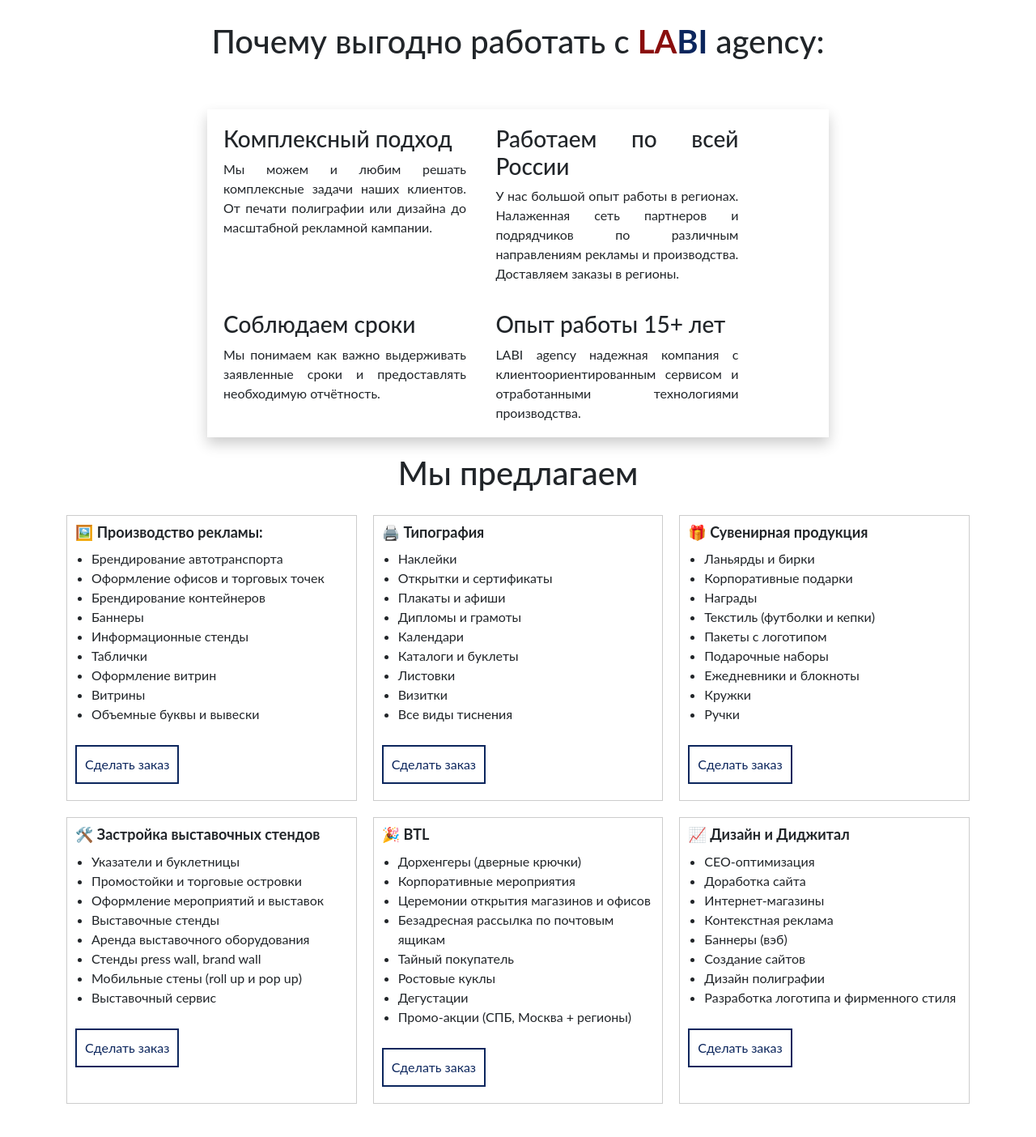
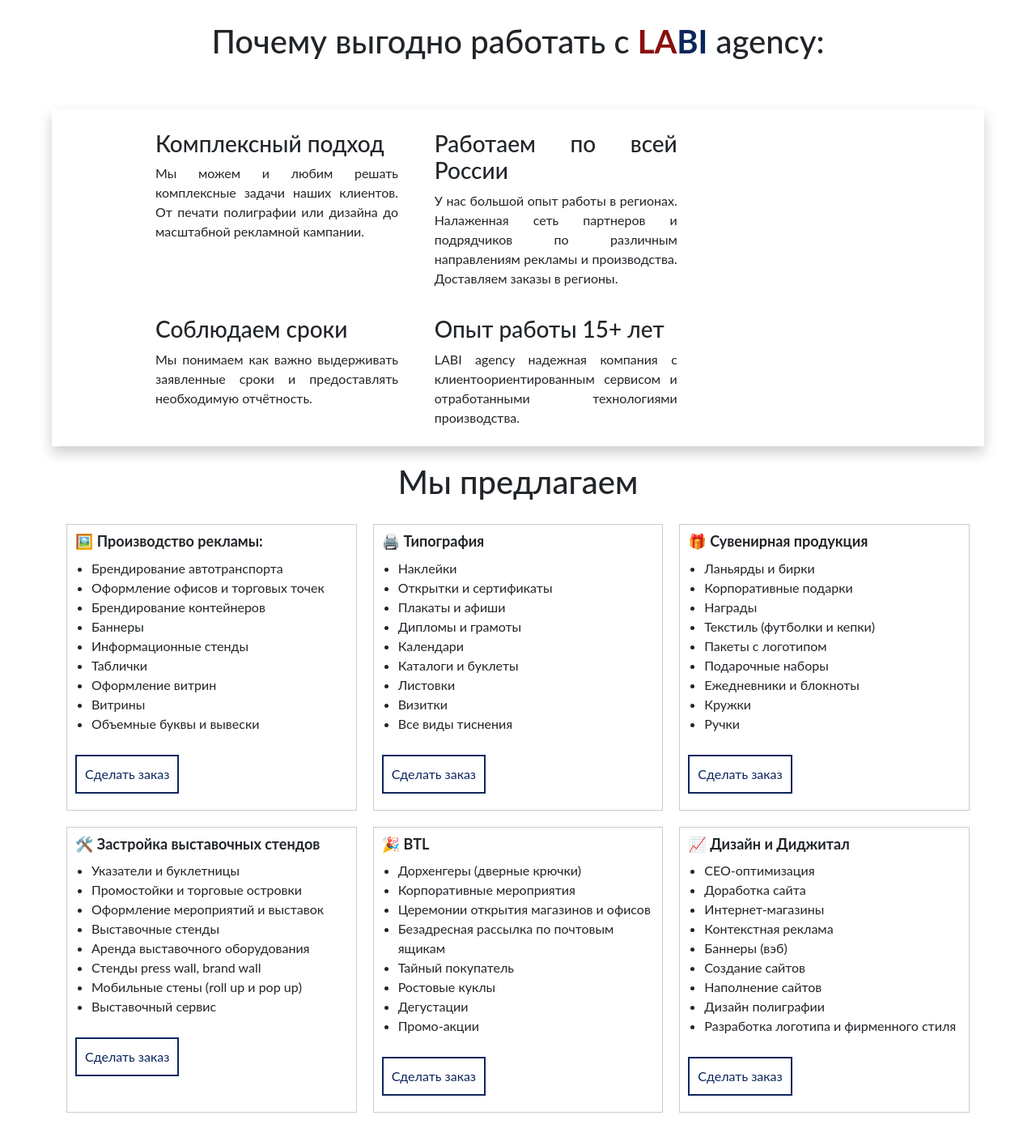
Before and after one commit to AlexLightbringer/labi, a Django app: page /services in a window 1280 px wide; the page is wider, and only the part inside the window is pictured. Shown: the part 376-1780 px from the top of that part at 81% size. Before the commit the page ends 1739 px from the top of that part, so only its background shows below. Run offline with Django 4.2, Linux system fonts and the light colour scheme.

Commit message:
quick fix of styles for correct display

```diff
--- a/home/templates/home/services.html
+++ b/home/templates/home/services.html
@@ -2,7 +2,7 @@
 {% block content %}
   <style>
     .advantages{
-      width:60%;
+      width:90%;
       background: white;
       box-shadow: 0px 8px 16px 0px rgba(0,0,0,0.2);;
       box-sizing:border-box;
@@ -11,7 +11,7 @@
       margin-left: auto;
       margin-right: auto;
       margin-top: 40px;
-      padding: 20px;
+      padding: 2% 10% 2% 10%;
       display: grid;
       grid-gap: 5%;
       grid-template-columns: repeat(auto-fit, 300px);
@@ -180,7 +180,7 @@
                 <li>Тайный покупатель</li>
                 <li>Ростовые куклы</li>
                 <li>Дегустации</li>
-                <li>Промо-акции (СПБ, Москва + регионы)</li>
+                <li>Промо-акции</li>
             </ul>
             <div class="order-link">
               <a href="{% url 'home:order' %}">Сделать заказ</a>
@@ -196,6 +196,7 @@
                 <li>Контекстная реклама</li>
                 <li>Баннеры (вэб)</li>
                 <li>Создание сайтов</li>
+                <li>Наполнение сайтов</li>
                 <li>Дизайн полиграфии</li>
                 <li>Разработка логотипа и фирменного стиля</li>
             </ul>
```
